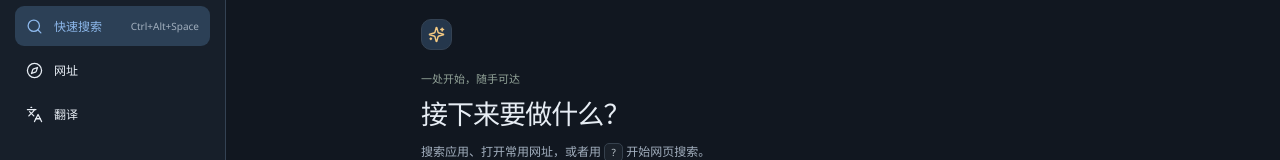
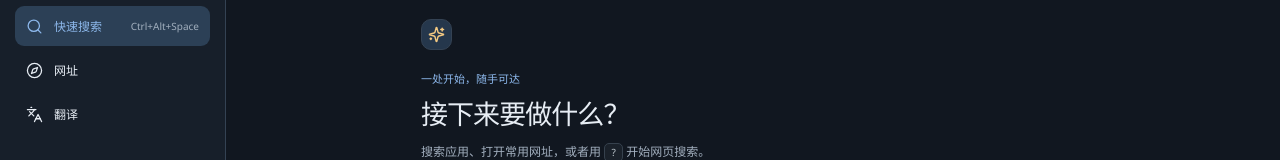
Before and after one commit to dbt64/webtools, a Vue app: page / in a window 1280 px wide. Shown: the part 127-287 px from the top of the page. Built offline with nearby package versions, Linux system fonts and the light colour scheme.

Commit message:
Fix theme contrast and toggle accent colors

```diff
--- a/src/styles/tokens.css
+++ b/src/styles/tokens.css
@@ -191,8 +191,8 @@ button:focus-visible, input:focus-visible { outline: 2px solid var(--accent); ou
 .shortcut-recorder.recording { border-color: #589074; color: #a8e0c0; background: #1b2a22; }
 .toggle-switch { display: flex; width: 37px; height: 21px; align-items: center; padding: 2px; border: 1px solid #45484c; border-radius: 12px; background: #292b2e; cursor: pointer; }
 .toggle-switch span { width: 15px; height: 15px; border-radius: 50%; background: #92979d; transition: transform .16s ease, background .16s ease; }
-.toggle-switch.enabled { border-color: #4e9c76; background: #24412f; }
-.toggle-switch.enabled span { transform: translateX(15px); background: #9cddb5; }
+.toggle-switch.enabled { border-color: var(--accent); background: var(--accent-soft); }
+.toggle-switch.enabled span { transform: translateX(15px); background: var(--accent); }
 .bookmark-target-name { overflow: hidden; padding: 10px; border: 1px solid #34373b; border-radius: 8px; color: #d7dddf; background: #141619; font-size: 11px; text-overflow: ellipsis; white-space: nowrap; }
 .app-frame { display: flex; min-height: 100vh; background: var(--canvas); }
 .sidebar { position: relative; display: flex; flex: 0 0 226px; flex-direction: column; padding: 26px 15px 13px; background: var(--sidebar); border-right: 1px solid #222b35; }
@@ -225,7 +225,7 @@ button:focus-visible, input:focus-visible { outline: 2px solid var(--accent); ou
 .search-page { position: relative; display: flex; width: min(760px, 100%); flex: 1; flex-direction: column; align-self: center; padding: 83px 48px 25px; }
 .welcome-block { margin-bottom: 31px; }
 .welcome-icon { display: grid; width: 31px; height: 31px; place-items: center; margin-bottom: 20px; border: 1px solid #3c493f; border-radius: 10px; color: var(--amber); background: #242a25; }
-.eyebrow { margin: 0 0 7px; color: #92a398; font-size: 11px; font-weight: 500; }
+.eyebrow { margin: 0 0 7px; color: var(--accent); font-size: 11px; font-weight: 500; }
 h1 { margin: 0; color: #edf1f3; font-size: 27px; font-weight: 600; letter-spacing: -.035em; }
 .welcome-copy { margin: 10px 0 0; color: #8793a0; font-size: 12px; }
 kbd { display: inline-grid; min-width: 19px; height: 19px; place-items: center; padding: 0 5px; border: 1px solid #36414d; border-radius: 5px; color: #bac3ca; background: #1a212a; font-family: inherit; font-size: 10px; }
@@ -313,7 +313,7 @@ kbd { display: inline-grid; min-width: 19px; height: 19px; place-items: center;
 .editor-dialog { display: grid; width: min(430px, 100%); gap: 16px; padding: 24px; border: 1px solid #34404b; border-radius: 15px; background: #19222b; box-shadow: 0 25px 80px #0008; }
 .dialog-heading { display: flex; align-items: flex-start; justify-content: space-between; margin-bottom: 2px; }
 .dialog-heading h2 { margin: 0; color: #e8edf0; font-size: 18px; font-weight: 600; }
-.field-label { display: grid; gap: 7px; color: #9da8b2; font-size: 10px; }
+.field-label { display: grid; gap: 7px; color: var(--muted); font-size: 10px; }
 .field-label input { width: 100%; height: 39px; padding: 0 11px; border: 1px solid #34404b; border-radius: 8px; color: #e2e8eb; background: #121920; font-size: 11px; outline: 0; }
 .field-label input:focus { border-color: #76b896; box-shadow: 0 0 0 3px #9fdfc311; }
 .field-label input::placeholder { color: #687582; }
```
